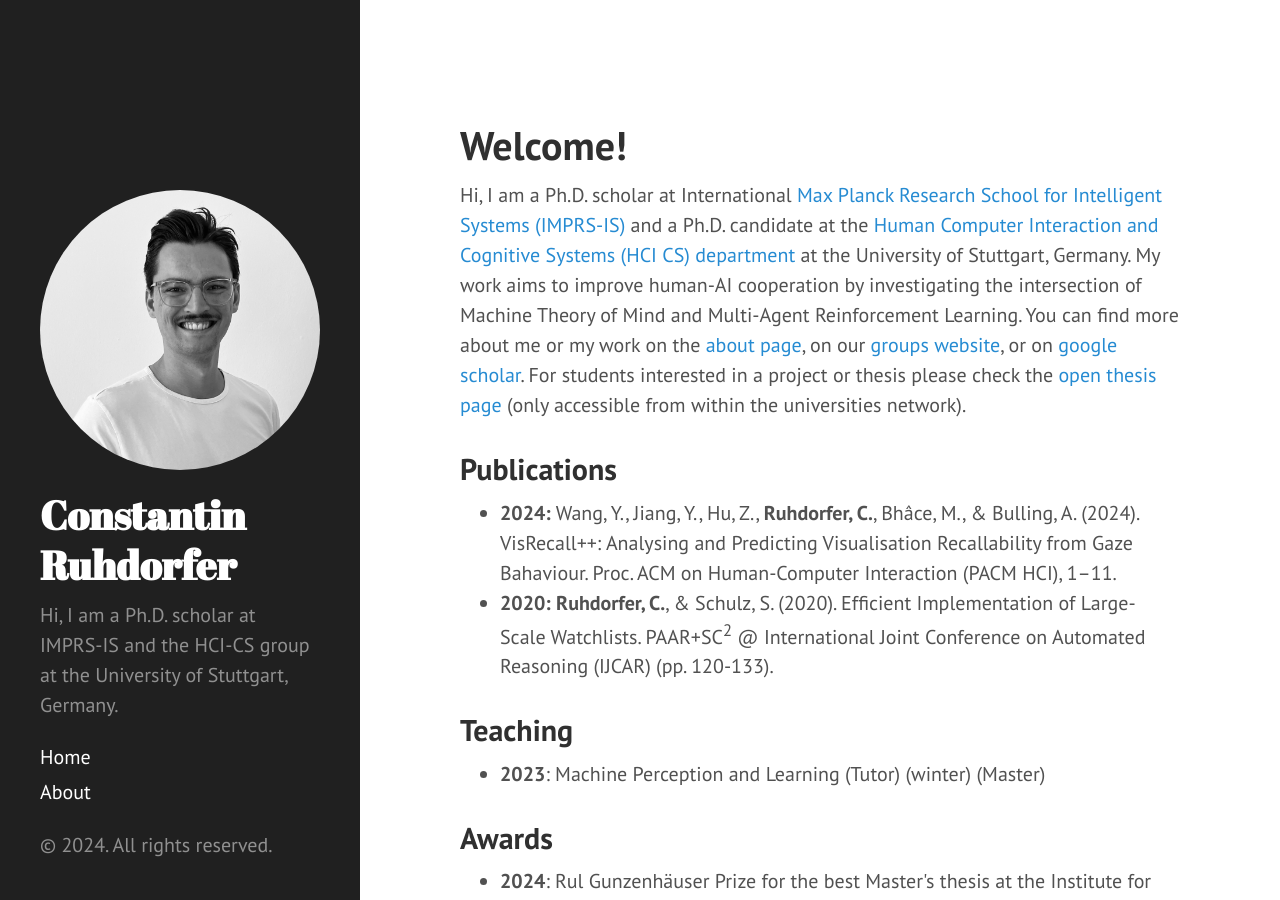
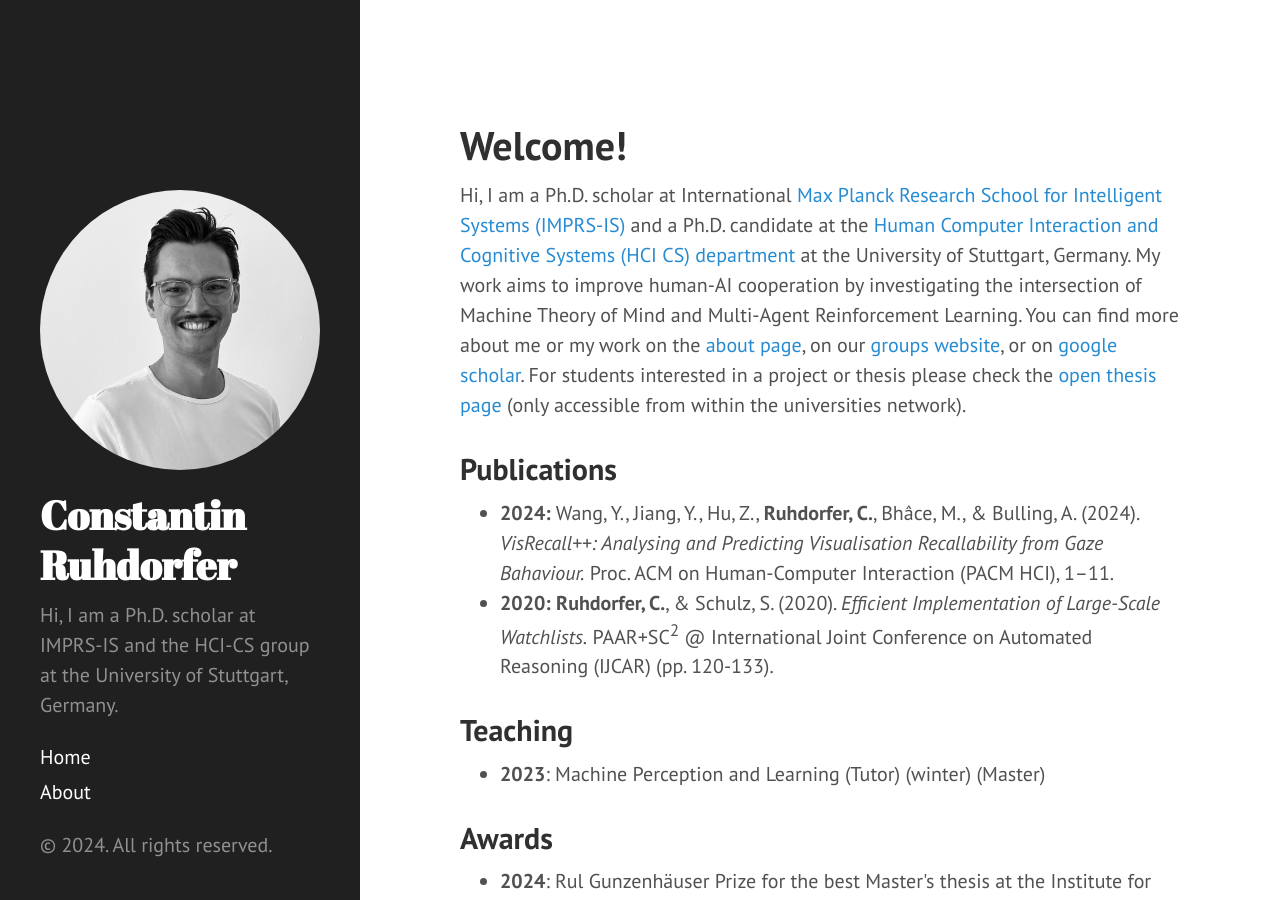
Before and after one commit to ConstantinRuhdorfer/constantinruhdorfer.github.io, a Jekyll site: the page built from index.html, in a window 1280 px wide and 900 px high. Built offline with Jekyll 4.4.1, drawn with Linux system fonts in a browser that asks for light colours; the list of posts is cut into pages by our own code.

Commit message:
Update index.html

```diff
--- a/index.html
+++ b/index.html
@@ -14,8 +14,8 @@
 <h2 class="post-title">Publications</h2>
 
 <ul>
-  <li><b>2024:</b> Wang, Y., Jiang, Y., Hu, Z., <b>Ruhdorfer, C.</b>, Bhâce, M., & Bulling, A. (2024). VisRecall++: Analysing and Predicting Visualisation Recallability from Gaze Bahaviour. Proc. ACM on Human-Computer Interaction (PACM HCI), 1–11.</li>
-  <li><b>2020:</b> <b>Ruhdorfer, C.</b>, & Schulz, S. (2020). Efficient Implementation of Large-Scale Watchlists. PAAR+SC<sup>2</sup> @ International Joint Conference on Automated Reasoning (IJCAR) (pp. 120-133).</li>
+  <li><b>2024:</b> Wang, Y., Jiang, Y., Hu, Z., <b>Ruhdorfer, C.</b>, Bhâce, M., & Bulling, A. (2024). <i>VisRecall++: Analysing and Predicting Visualisation Recallability from Gaze Bahaviour.</i> Proc. ACM on Human-Computer Interaction (PACM HCI), 1–11.</li>
+  <li><b>2020:</b> <b>Ruhdorfer, C.</b>, & Schulz, S. (2020). <i>Efficient Implementation of Large-Scale Watchlists.</i> PAAR+SC<sup>2</sup> @ International Joint Conference on Automated Reasoning (IJCAR) (pp. 120-133).</li>
 </ul>
 
 <h2 class="post-title">Teaching</h2>
```
